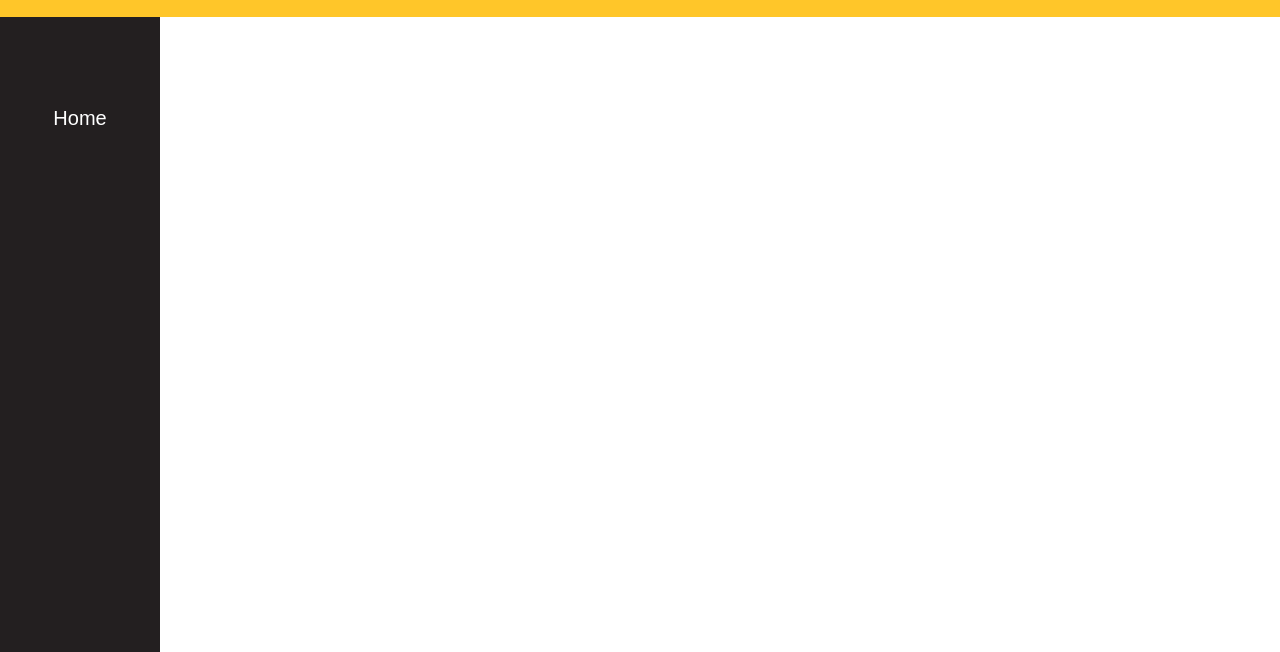
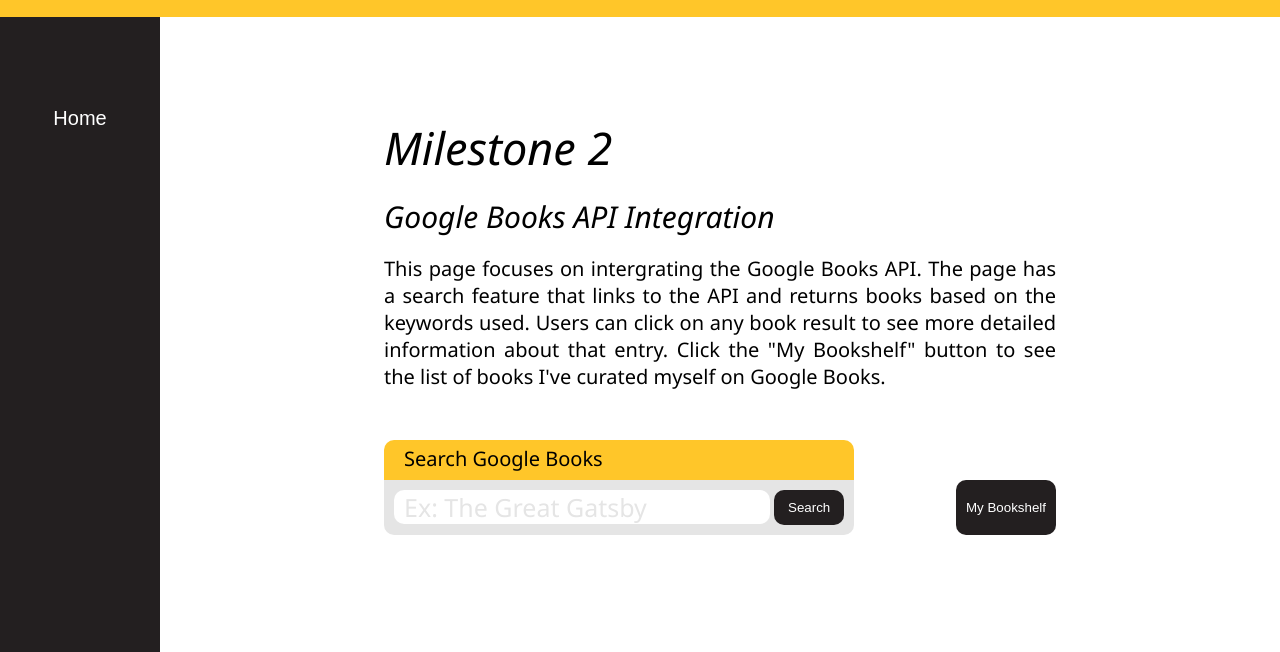
Before and after one commit to dylanparkerr/IT4203-project-site, a plain HTML site: page milestone2.html in a window 1280 px wide. Shown: the part 148-800 px from the top of the page. Drawn offline with nearby package versions, Linux system fonts and the light colour scheme.

Commit message:
Setup search

```diff
--- a/milestone2.html
+++ b/milestone2.html
@@ -19,7 +19,37 @@
         </nav>
 
         <div class="main">
-            <div class="milestone-2-content"></div>
+            <div class="milestone-2-content">
+                <h1 class="page-title">Milestone 2</h1>
+                <br />
+                <h2 class="section-title">Google Books API Integration</h2>
+                <br />
+                <p class="section-details">
+                    This page focuses on intergrating the Google Books API. The
+                    page has a search feature that links to the API and returns
+                    books based on the keywords used. Users can click on any
+                    book result to see more detailed information about that
+                    entry. Click the "My Bookshelf" button to see the list of
+                    books I've curated myself on Google Books.
+                </p>
+
+                <div id="search">
+                    <div id="search-header">
+                        <h2>Search Google Books</h2>
+                    </div>
+                    <div id="search-body">
+                        <input
+                            type="search"
+                            placeholder="Ex: The Great Gatsby"
+                        />
+                        <button id="searchBtn" onclick="search()">
+                            Search
+                        </button>
+                    </div>
+                    <button id="bookshelfBtn">My Bookshelf</button>
+                    <div class="floatclear"></div>
+                </div>
+            </div>
         </div>
     </body>
     <script src="https://ajax.googleapis.com/ajax/libs/jquery/3.5.1/jquery.min.js"></script>
--- a/styles.css
+++ b/styles.css
@@ -54,7 +54,10 @@
     padding-left: 160px; /*to offset the nav*/
 }
 .home-content,
-.milestone-1-content {
+.milestone-1-content,
+.milestone-2-content,
+.milestone-3-content,
+.milestone-4-content {
     padding: 100px 20px 20px 20px;
     width: 100%-20px; /*fixes issue where the this container is wider than everything else*/
     height: 100%;
@@ -181,7 +184,7 @@
     margin-right: 10px;
 }
 
-button {
+#showSourceBtn {
     float: right;
     background-color: #231f20;
     color: white;
@@ -190,10 +193,10 @@
     border-radius: 10px;
     border: none;
 }
-button:hover {
+#showSourceBtn:hover {
     background-color: #4e4e4e;
 }
-button:active {
+#showSourceBtn:active {
     background-color: #ffc629;
 }
 
@@ -314,3 +317,74 @@
     float: left;
     padding: 80px;
 }
+
+/* milestone 2 page */
+#search {
+}
+
+#search-header {
+    height: 40px;
+    width: 70%;
+    background-color: #ffc629;
+    border-top-left-radius: 10px;
+    border-top-right-radius: 10px;
+    margin-top: 50px;
+    float: left;
+}
+#search-header h2 {
+    font-family: "Segoe UI", Tahoma, Geneva, Verdana, sans-serif;
+    font-size: 20px;
+    font-weight: 500;
+    padding: 5px 0 0 20px;
+}
+#search-body {
+    width: 70%;
+    background-color: #e5e5e5;
+    border-bottom-left-radius: 10px;
+    border-bottom-right-radius: 10px;
+    margin-right: 0;
+    float: left;
+    /* text-align: center; */
+}
+#search-body input {
+    font-family: "Segoe UI", Tahoma, Geneva, Verdana, sans-serif;
+    font-size: 25px;
+    font-weight: 400;
+    margin: 10px 0px 10px 10px;
+    padding-left: 10px;
+    width: 80%;
+    border: none;
+    border-radius: 10px;
+    float: left;
+}
+#search-body input::placeholder {
+    color: #e5e5e5;
+}
+
+#searchBtn {
+    float: right;
+    background-color: #231f20;
+    color: white;
+    width: 15%;
+    padding: 10px;
+    margin: 10px 10px 10px 0px;
+    border-radius: 10px;
+    border: none;
+}
+#searchBtn:hover {
+    background-color: #4e4e4e;
+}
+#searchBtn:active {
+    background-color: #ffc629;
+}
+
+#bookshelfBtn {
+    float: right;
+    background-color: #231f20;
+    color: white;
+    padding: 10px;
+    /* margin-top: 10px; */
+    height: 55px;
+    border-radius: 10px;
+    border: none;
+}
```
Also changed, not shown: milestone1.html (+1 -1 lines), pagetemplate.html (+11 -1 lines).
